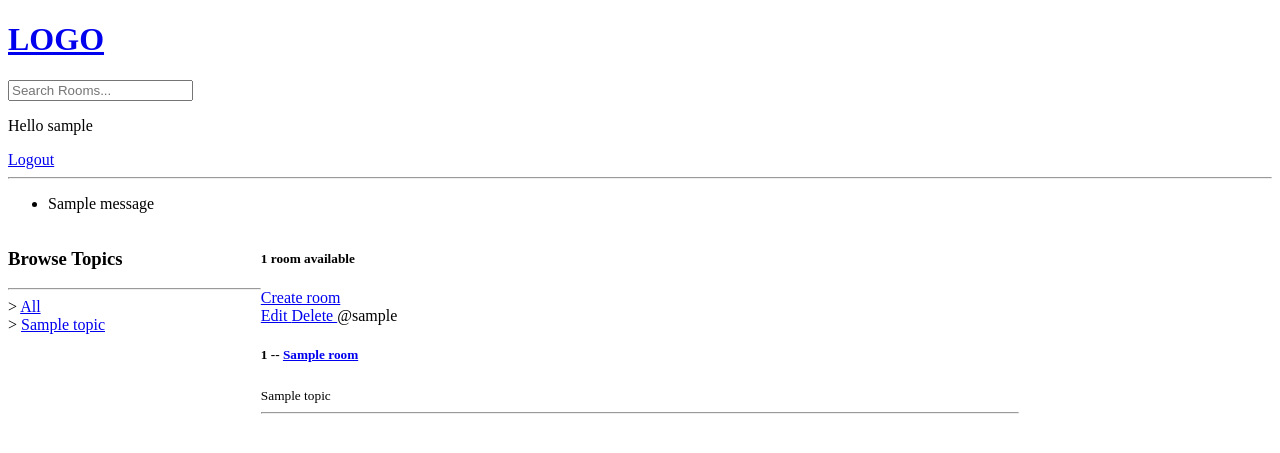
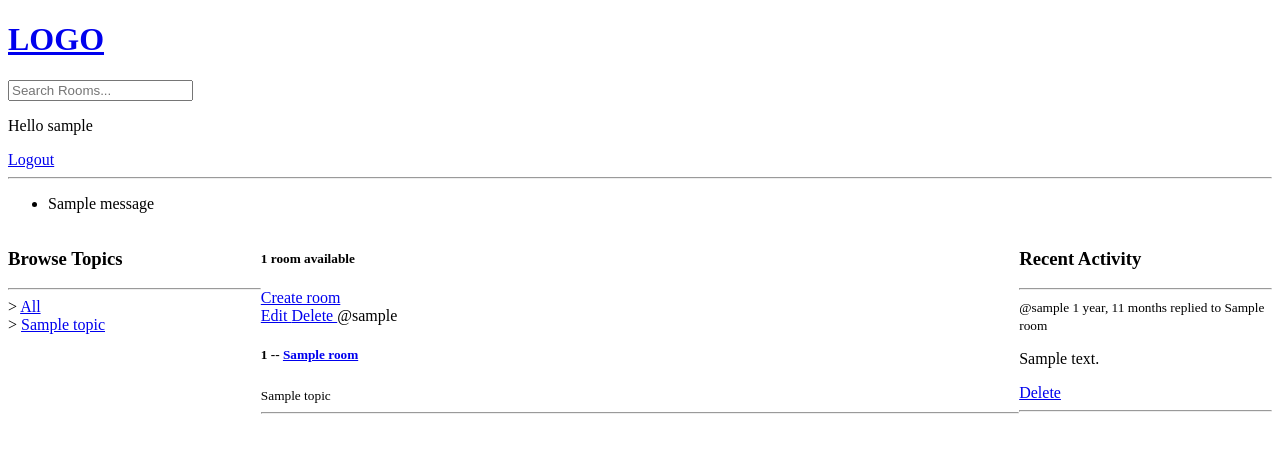
Before and after one commit to amir1226/tzuzul-project3-discord, a Django app: page / in a window 1280 px wide. Shown: the top 453 px of the page. Run offline with Django 4.2, Linux system fonts and the light colour scheme; a user stored in the database is signed in; tables that the repository leaves empty hold one stand-in row (values such as "Sample post"); one stand-in notice (Sample message) is shown.

Commit message:
Adding recent activity section and breaking components up

```diff
--- a/proyecto3_discord/base/models.py
+++ b/proyecto3_discord/base/models.py
@@ -30,6 +30,8 @@ class Message(models.Model):
     body = models.TextField()
     updated = models.DateTimeField(auto_now=True)
     created = models.DateTimeField(auto_now_add=True)
+    class Meta:
+        ordering = ['-updated', '-created']
 
     def __str__(self):
         return self.body[0:50]
--- /dev/null
+++ b/proyecto3_discord/base/templates/base/activity_component.html
@@ -0,0 +1,14 @@
+<h3> Recent Activity </h3>
+<hr>
+{% for message in room_messages %}
+    <div>
+        <small>@{{message.user}} {{message.created | timesince}} </small>
+        <small>replied to  {{message.room}} </small>
+
+        <p> {{message}} </p>
+        {% if request.user == message.user %}
+        <a href="{% url 'delete-message' message.id %}">Delete</a>
+        {% endif %}
+        <hr>
+    </div>
+{% endfor %}
--- /dev/null
+++ b/proyecto3_discord/base/templates/base/feed_component.html
@@ -0,0 +1,14 @@
+<div>
+    {%  for room in rooms %}
+        <div class="">
+            {% if request.user == room.host %}
+            <a href="{% url 'update-room' room.id %}"> Edit </a>
+            <a href="{% url 'delete-room' room.id %}"> Delete </a>
+            {% endif %}
+            <span>@{{room.host.username}}</span>
+            <h5>{{room.id}} -- <a href="{% url 'room' room.id %}">{{room.name}}</a></h5>
+            <small> {{room.topic.name}} </small>
+            <hr>
+        </div>
+    {% endfor %}
+</div>
--- a/proyecto3_discord/base/templates/base/home.html
+++ b/proyecto3_discord/base/templates/base/home.html
@@ -8,17 +8,7 @@
 </style>
 <div class = "home-container">
     <div>
-        <h3>Browse Topics</h3>
-        <hr>
-        <div>>
-            <a href="{% url 'home' %}"> All </a>
-        </div>
-
-        {% for topic in topics %}
-        <div>>
-            <a href="{% url 'home' %}?q={{topic.name}}"> {{ topic.name }} </a>
-        </div>
-        {% endfor %}
+        {% include 'base/topics_component.html' %}
     </div>
     <div>
         {% if room_count > 1 %}
@@ -27,20 +17,10 @@
             <h5>{{room_count}} room available</h5>
         {% endif %}
         <a href="{% url 'create-room' %}"> Create room</a>
-        <div>
-            {%  for room in rooms %}
-                <div class="">
-                    {% if request.user == room.host %}
-                    <a href="{% url 'update-room' room.id %}"> Edit </a>
-                    <a href="{% url 'delete-room' room.id %}"> Delete </a>
-                    {% endif %}
-                    <span>@{{room.host.username}}</span>
-                    <h5>{{room.id}} -- <a href="{% url 'room' room.id %}">{{room.name}}</a></h5>
-                    <small> {{room.topic.name}} </small>
-                    <hr>
-                </div>
-            {% endfor %}
-        </div>
+        {% include 'base/feed_component.html' %}
+    </div>
+    <div>
+        {% include 'base/activity_component.html' %}
     </div>
 </div>
 {% endblock content %}
--- /dev/null
+++ b/proyecto3_discord/base/templates/base/topics_component.html
@@ -0,0 +1,11 @@
+<h3>Browse Topics</h3>
+<hr>
+<div>>
+    <a href="{% url 'home' %}"> All </a>
+</div>
+
+{% for topic in topics %}
+<div>>
+    <a href="{% url 'home' %}?q={{topic.name}}"> {{ topic.name }} </a>
+</div>
+{% endfor %}
--- a/proyecto3_discord/base/views.py
+++ b/proyecto3_discord/base/views.py
@@ -69,13 +69,14 @@ def home(request):
                                 | Q(description__icontains=query_param))
     topics = Topic.objects.all()
     room_count = rooms.count()
+    room_messages = Message.objects.filter(Q(room__topic__name__icontains=query_param))
 
-    context = {'rooms': rooms, 'topics': topics, 'room_count': room_count}
+    context = {'rooms': rooms, 'topics': topics, 'room_count': room_count, 'room_messages': room_messages}
     return render(request, 'base/home.html', context)
 
 def room(request, pk):
     room = Room.objects.get(id=pk)
-    room_messages = room.message_set.all().order_by('-created')
+    room_messages = room.message_set.all()
     participants = room.participants.all()
     if request.method == 'POST':
         Message.objects.create(
```
